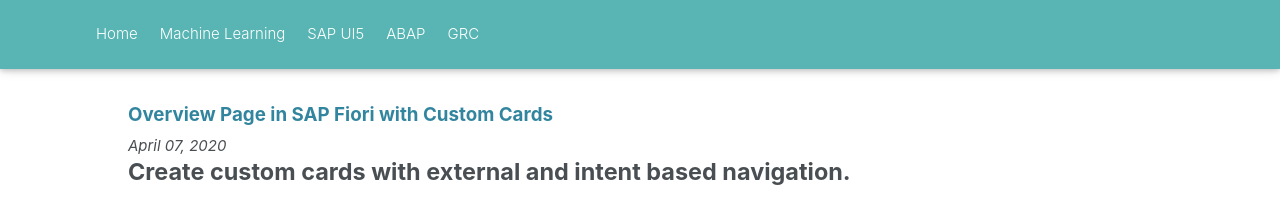
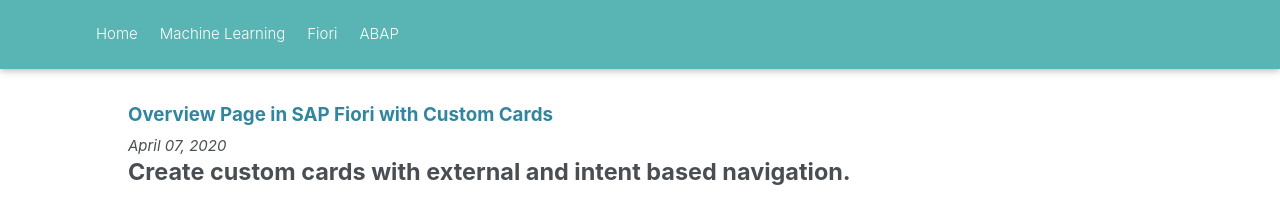
Before and after one commit to GauravChaudhary1/portfolio, a Jekyll site: the page built from sapui5/_posts/2020-04-07-OverviewPage.md, in a window 1280 px wide. Shown: the top 217 px of the page. Built offline with Jekyll 4.4.1, drawn with Linux system fonts in a browser that asks for light colours; nearby versions of some CDN libraries.

Commit message:
Remove GRC

```diff
--- a/_includes/navbar.html
+++ b/_includes/navbar.html
@@ -26,13 +26,10 @@
                         <a class="nav-link" href="/machinelearning/">Machine Learning</a>
                     </li>
                     <li id="idUI5" class="nav-item {% if page.url contains 'sapui5' %}active{% endif %}">
-                        <a class="nav-link" href="/sapui5/" >SAP UI5</a>
+                        <a class="nav-link" href="/sapui5/" >Fiori</a>
                     </li>
                     <li id="idAbap" class="nav-item {% if page.url contains 'abap' %}active{% endif %}" >
                         <a class="nav-link" href="/abap/" >ABAP</a>
-                    </li>
-                    <li id="idGrc" class="nav-item {% if page.url contains 'grc' %}active{% endif %}" >
-                        <a class="nav-link" href="/grc/" >GRC</a>
                     </li>
                 </ul>
             </div>
```
